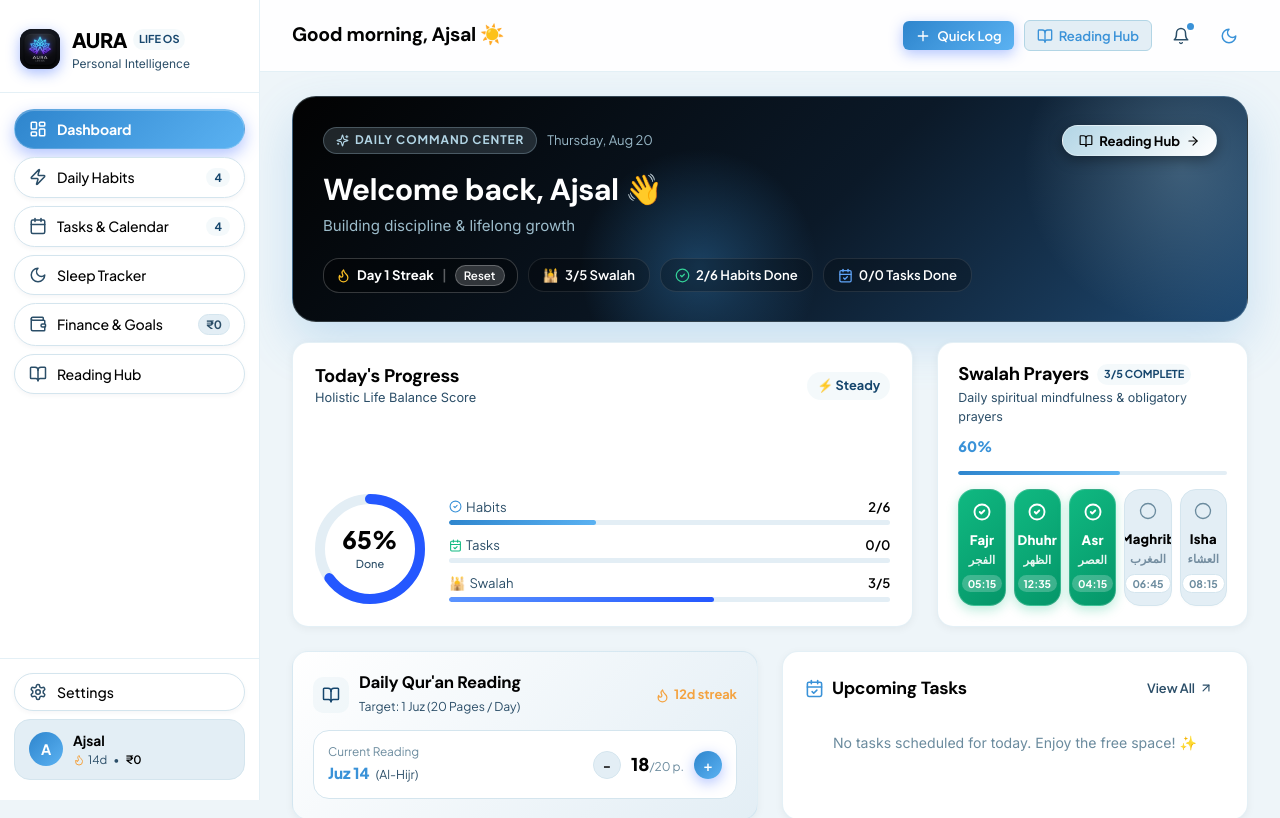
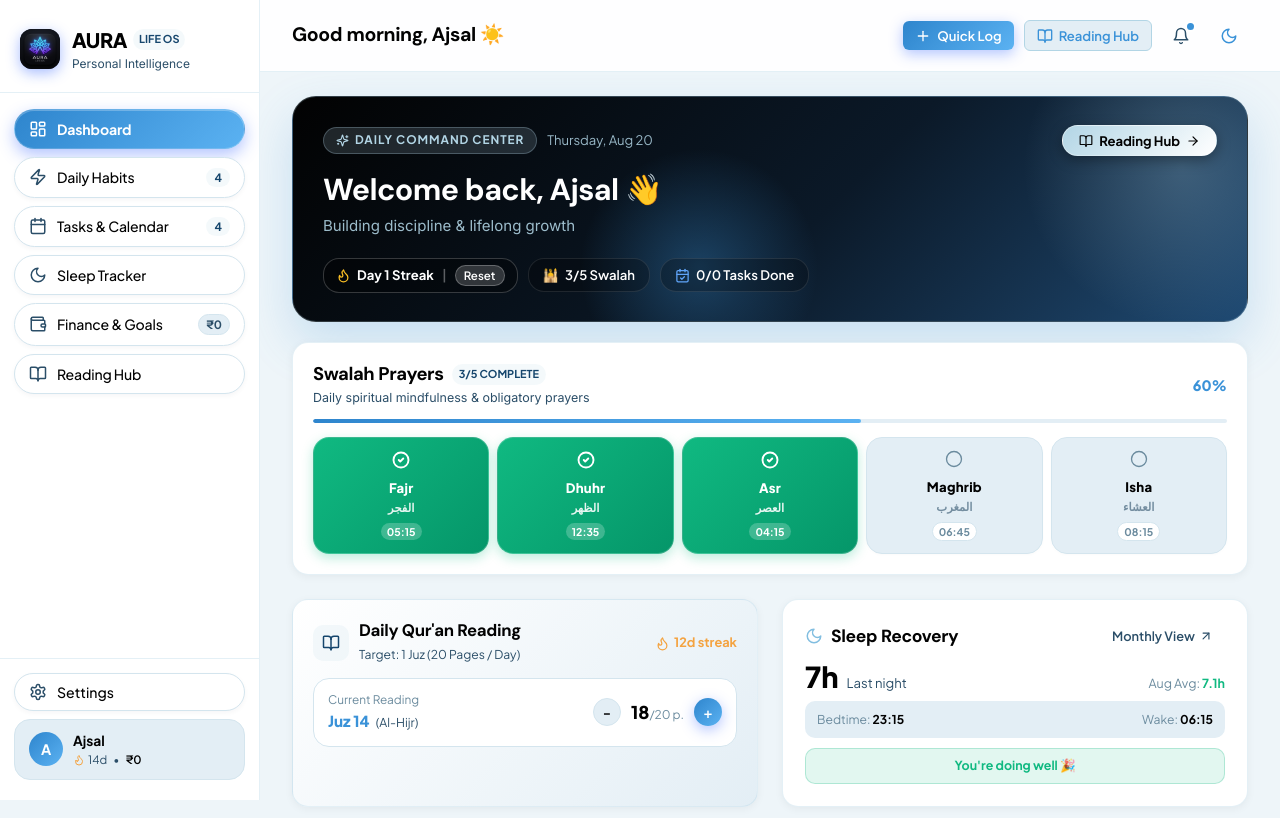
Before and after one commit to ajsaljaxx/daily-routine, a React (Vite) app: page / in a window 1280 px wide. Shown: the top 818 px of the page. Built offline with nearby package versions, Linux system fonts and the light colour scheme.

Commit message:
Simplify Dashboard to display only Swalah, Quran reading, Tasks, Savings, and Sleep

```diff
--- a/src/components/modules/Dashboard/DashboardHero.jsx
+++ b/src/components/modules/Dashboard/DashboardHero.jsx
@@ -206,24 +206,6 @@ export default function DashboardHero({ onOpenReading, onQuickLog }) {
               color: '#FFFFFF'
             }}
           >
-            <CheckCircle2 size={15} color="#34D399" />
-            <span>{completedHabits}/{totalHabits} Habits Done</span>
-          </div>
-
-          <div
-            style={{
-              display: 'flex',
-              alignItems: 'center',
-              gap: '6px',
-              padding: '6px 14px',
-              borderRadius: 'var(--radius-md)',
-              background: 'rgba(0, 0, 0, 0.25)',
-              border: '1px solid rgba(255, 255, 255, 0.1)',
-              fontSize: '0.82rem',
-              fontWeight: 600,
-              color: '#FFFFFF'
-            }}
-          >
             <CalendarCheck size={15} color="#60A5FA" />
             <span>{completedTasks}/{todayTasks.length} Tasks Done</span>
           </div>
--- a/src/components/modules/Dashboard/DashboardView.jsx
+++ b/src/components/modules/Dashboard/DashboardView.jsx
@@ -1,7 +1,6 @@
 import React from 'react';
 import { useApp } from '../../../context/AppContext';
 import DashboardHero from './DashboardHero';
-import TodayProgressRings from './TodayProgressRings';
 import { PrayerQuickTracker, QuranQuickTracker } from './PrayerQuickTracker';
 import { UpcomingTasksCard, FinanceQuickCard } from './UpcomingTasksCard';
 import { SleepQuickCard } from './SleepQuickCard';
@@ -11,7 +10,7 @@ export default function DashboardView({ onOpenQuickAction }) {
 
   return (
     <div className="page-content">
-      {/* 1. TOP: Dynamic Dashboard Hero Section */}
+      {/* 1. Dynamic Hero Header */}
       <div style={{ marginBottom: '20px' }}>
         <DashboardHero
           onOpenReading={() => setActivePage('reading')}
@@ -19,22 +18,21 @@ export default function DashboardView({ onOpenQuickAction }) {
         />
       </div>
 
-      {/* 2. SECOND ROW: Today's Progress Dial & Swalah Prayer Tracker */}
-      <div className="grid-dashboard-top">
-        <TodayProgressRings />
+      {/* 2. Swalah Prayers Tracker */}
+      <div style={{ marginBottom: '24px' }}>
         <PrayerQuickTracker />
       </div>
 
-      {/* 3. THIRD ROW: Qur'an Tracker & Upcoming Priority Tasks */}
+      {/* 3. Daily Qur'an Reading & Sleep Recovery */}
       <div className="grid-dashboard-row">
         <QuranQuickTracker />
-        <UpcomingTasksCard />
+        <SleepQuickCard />
       </div>
 
-      {/* 4. FOURTH ROW: Finance Pulse & Sleep Duration */}
+      {/* 4. Upcoming Priority Tasks & Money Savings */}
       <div className="grid-dashboard-row" style={{ marginBottom: '24px' }}>
+        <UpcomingTasksCard />
         <FinanceQuickCard />
-        <SleepQuickCard />
       </div>
     </div>
   );
```
